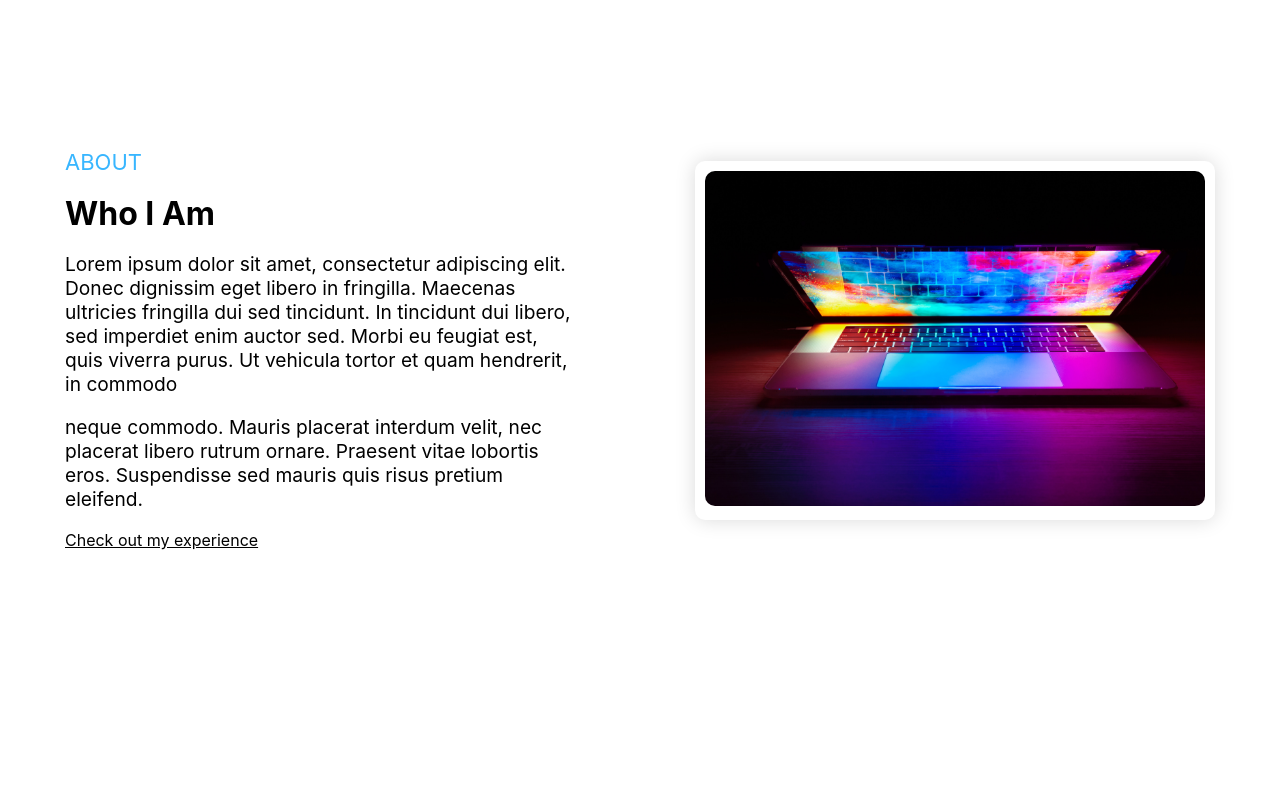
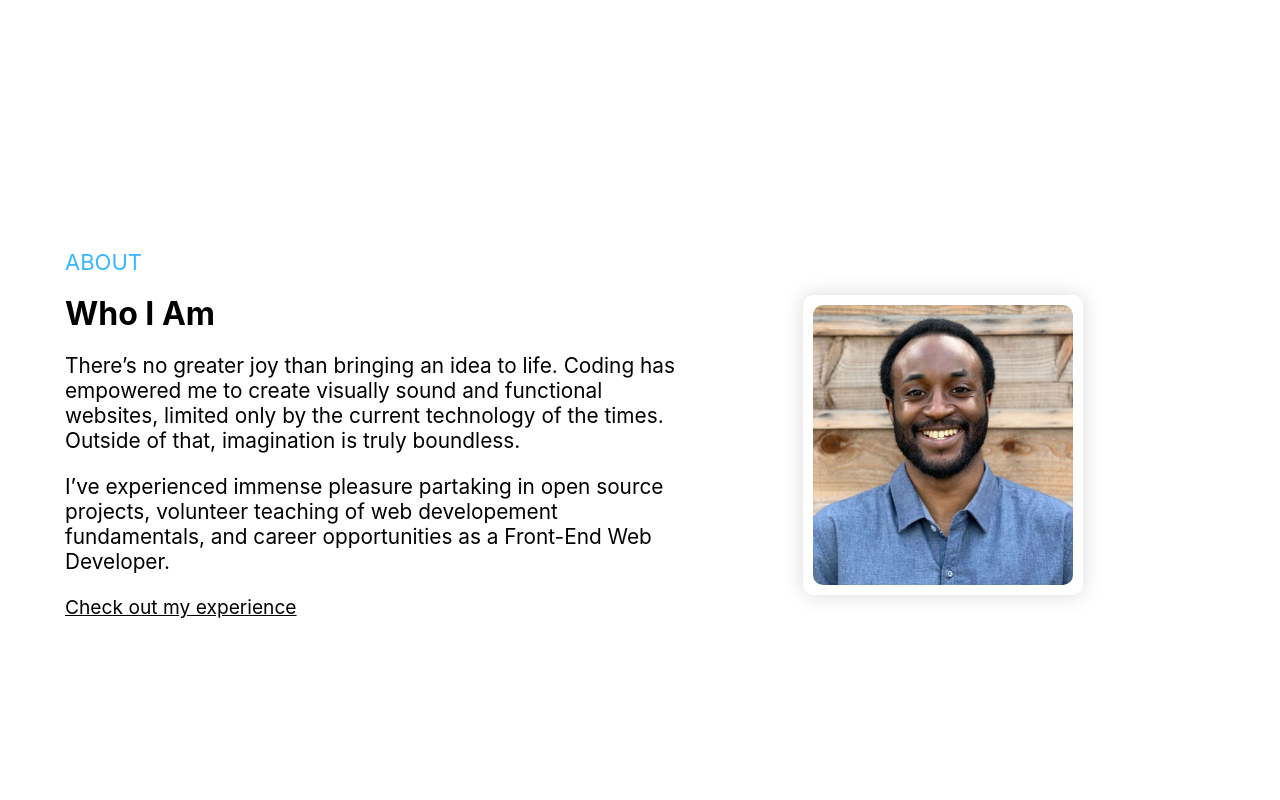
Before and after one commit to antofon/portfolio-v3, a Next.js app: page / in a window 1280 px wide. Shown: the part 720-1520 px from the top of the page. Built offline with nearby package versions, Linux system fonts and the light colour scheme.

Commit message:
Updated About section image, copy and layout on mobile

```diff
--- a/components/About.tsx
+++ b/components/About.tsx
@@ -1,28 +1,45 @@
 import Image from 'next/image';
 import aboutStyles from '../styles/About.module.css';
-import aboutImg from '../public/assets/images/about/joshua-woroniecki-lzh3hPtJz9c-unsplash.jpeg';
+import aboutImg from '../public/assets/images/about/profile_headshot.jpg';
 
 const About = () => {
   return (
     <div id="about" className={aboutStyles.container}>
       <div className={aboutStyles.grid}>
         <div className={aboutStyles.textCol}>
-        <h2 className={aboutStyles.sectionTitle}>ABOUT</h2>
-        <p className={aboutStyles.sectionDescription}>Who I Am</p>
-          <p className={aboutStyles.bodyText}>Lorem ipsum dolor sit amet, consectetur adipiscing elit. Donec dignissim
-      eget libero in fringilla. Maecenas ultricies fringilla dui sed tincidunt.
-      In tincidunt dui libero, sed imperdiet enim auctor sed. Morbi eu feugiat
-      est, quis viverra purus. Ut vehicula tortor et quam hendrerit, in commodo</p>
-      <p className={aboutStyles.bodyText}>neque commodo. Mauris placerat interdum velit, nec placerat libero rutrum
-      ornare. Praesent vitae lobortis eros. Suspendisse sed mauris quis risus
-      pretium eleifend. </p>
-      <a href="#experience" className={aboutStyles.projectsLink}>Check out my experience</a>
+          <h2 className={aboutStyles.sectionTitle}>ABOUT</h2>
+          <p className={aboutStyles.sectionDescription}>Who I Am</p>
+          <div className={aboutStyles.imageAboveCopy}>
+            <Image
+              src={aboutImg}
+              alt="about image"
+              height={500}
+              width={500}
+              className={aboutStyles.img}
+            />
+          </div>
+
+          <p className={aboutStyles.bodyText}>
+          There’s no greater joy than bringing an idea to life. Coding has empowered me to create visually sound and functional websites, limited only by the current technology of the times. Outside of that, imagination is truly boundless.
+          </p>
+          <p></p>
+          <p className={aboutStyles.bodyText}>
+          I’ve experienced immense pleasure partaking in open source projects, volunteer teaching of web developement fundamentals, and career opportunities as a Front-End Web Developer.
+          </p>
+          <a href="#experience" className={aboutStyles.projectsLink}>
+            Check out my experience
+          </a>
         </div>
         <div className={aboutStyles.imageCol}>
-          <Image src={aboutImg} alt="about image" height={500} width={500} className={aboutStyles.img} />
+          <Image
+            src={aboutImg}
+            alt="about image"
+            height={500}
+            width={500}
+            className={aboutStyles.img}
+          />
         </div>
       </div>
-
     </div>
   );
 };
--- a/styles/About.module.css
+++ b/styles/About.module.css
@@ -9,8 +9,9 @@
 }
 
 .container {
-  padding: 250px 0 0 0;
-  height: auto;
+  /* padding: 250px 0 0 0; */
+  padding: 350px 0 0 0;
+  /* height: auto; */
 }
 
 .sectionTitle {
@@ -27,21 +28,43 @@
 }
 
 .bodyText {
-  font-size: 1.2rem;
+  font-size: 1.3rem;
 }
 
 .img {
+  /* border-radius: 10px;
+  width: 100%;
+  height: auto; */
+  /* border-radius: 50%; */
   border-radius: 10px;
-  width: 100%;
   height: auto;
+  width: 180px;
+  height: 250px;
+  object-fit: cover;
 }
 
-.imageCol {
+.imageCol,
+.imageAboveCopy {
+  /* height: auto; */
+  /* border-radius: 50%; */
+  border-radius: 10px;
   height: auto;
-  padding: 10px;
-  border-radius: 10px;
+  width: 200px;
+  height: 270px;
+  display: flex;
+  /* margin: auto; */
+  justify-content: center;
+  align-items: center;
+  object-fit: cover;
+  /* padding: 10px; */
+  /* border-radius: 10px; */
   background-color: #fff;
   box-shadow: 0 0px 20px rgb(0 0 0 / 15%);
+  position: relative;
+}
+
+.imageAboveCopy {
+  margin: 30px 0;
 }
 
 .projectsLink {
@@ -49,20 +72,59 @@
   text-decoration: underline;
 }
 
+.imageCol {
+  display: none;
+}
+
+@media screen and (min-width: 600px) {
+  .imageAboveCopy {
+  }
+
+  .imageCol {
+    display: flex;
+  }
+
+  .imageAboveCopy {
+    /* margin: 20px auto; */
+    display: none;
+  }
+
+  .grid {
+    grid-template-columns: 1.5fr 1fr;
+    gap: 0 80px;
+    align-items: center;
+    justify-content: center;
+  }
+
+  .projectsLink {
+    font-size:1.2rem;
+  }
+}
 @media screen and (min-width: 768px) {
   .container {
-    height: 1000px;
+    /* height: 1000px; */
   }
+
+  .img {
+    width: 260px;
+    height: 280px;
+  }
+  .imageCol,
+  .imageAboveCopy {
+    width: 280px;
+    height: 300px;
+    top: 20px;
+  }
+
+  /* .grid {
+    grid-template-columns: 1.5fr 1fr;
+    gap: 0 80px;
+  } */
 }
 
 @media screen and (min-width: 1008px) {
-  .grid {
-    grid-template-columns: 1.5fr 1fr;
-    gap: 0 80px;
-  }
-
   .img {
-    width: 500px;
+    /* width: 500px; */
   }
 }
 
@@ -74,6 +136,6 @@
 
 @media screen and (min-width: 1400px) {
   .container {
-    height: 800px;
+    /* height: 800px; */
   }
 }
```
